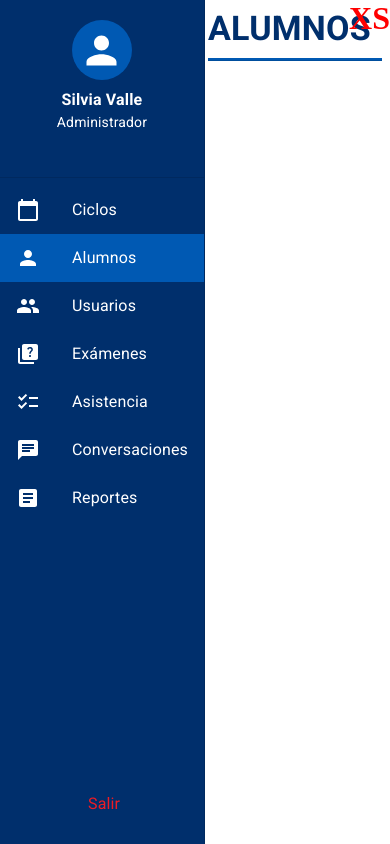
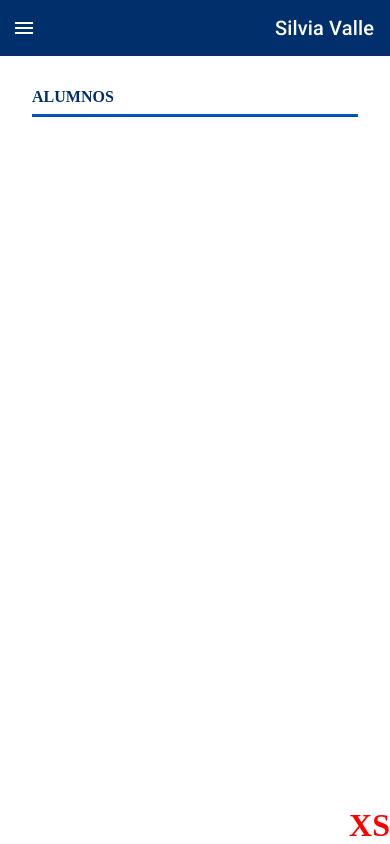
Before and after one commit to AntonyPalacios/PrismaFront, a React (Vite) app: page /login in a window 390 px wide. Both pictures are taken after a click on the button "LOGIN". Built offline with nearby package versions, Linux system fonts and the light colour scheme; some icons are missing.

Commit message:
responsive menu

```diff
--- a/src/PrismaApp.jsx
+++ b/src/PrismaApp.jsx
@@ -2,6 +2,7 @@ import {useEffect} from "react";
 import colors from "./assets/colors.js";
 import './styles/styles.css'
 import {AppRouter} from "./router/AppRouter.jsx";
+import {AppProvider} from "./context/AppProvider.jsx";
 
 export const PrismaApp = () => {
     useEffect(() => {
@@ -12,7 +13,9 @@ export const PrismaApp = () => {
     }, []);
     return (
         <>
-            <AppRouter></AppRouter>
+            <AppProvider>
+                <AppRouter/>
+            </AppProvider>
 
         </>
     );
--- a/src/assets/fakeData.jsx
+++ b/src/assets/fakeData.jsx
@@ -1,4 +1,4 @@
-import {Group, CalendarToday,Person, Quiz, Checklist, Chat, Article} from '@mui/icons-material';
+import {Group, CalendarToday, Person, Quiz, Checklist, Chat, Article} from '@mui/icons-material';
 
 
 export const menuItems = [
@@ -6,42 +6,50 @@ export const menuItems = [
         id: 1,
         label: 'Ciclos',
         path: '/cycles',
-        icon: <CalendarToday />,
+        icon: <CalendarToday/>,
     },
     {
         id: 2,
         label: 'Alumnos',
         path: '/students',
-        icon: <Person />,
+        icon: <Person/>,
     },
     {
         id: 3,
         label: 'Usuarios',
         path: '/users',
-        icon: <Group />,
+        icon: <Group/>,
     },
     {
         id: 4,
         label: 'Exámenes',
         path: '/exams',
-        icon: <Quiz />,
+        icon: <Quiz/>,
     },
     {
         id: 5,
         label: 'Asistencia',
         path: '/attendance',
-        icon: <Checklist />,
+        icon: <Checklist/>,
     },
     {
         id: 6,
         label: 'Conversaciones',
         path: '/talks',
-        icon: <Chat />,
+        icon: <Chat/>,
     },
     {
         id: 7,
         label: 'Reportes',
         path: '/reports',
-        icon: <Article />,
+        icon: <Article/>,
     }
 ];
+
+export const fakeUser = {
+    name: 'Silvia Valle',
+    roles: [
+        {id: 1, role: 'Administrador', current: true},
+        {id: 2, role: 'Tutor', current: false},
+    ]
+}
--- a/src/components/layout/Navbar.jsx
+++ b/src/components/layout/Navbar.jsx
@@ -1,4 +1,5 @@
 import * as React from 'react';
+import {useContext, useState} from 'react';
 import Drawer from '@mui/material/Drawer';
 import Toolbar from '@mui/material/Toolbar';
 import List from '@mui/material/List';
@@ -9,77 +10,67 @@ import ListItemIcon from '@mui/material/ListItemIcon';
 import ListItemText from '@mui/material/ListItemText';
 import Logout from '@mui/icons-material/Logout';
 import {menuItems} from "../../assets/fakeData.jsx";
-import {Avatar, Box, Typography} from "@mui/material";
+import {Menu} from '@mui/icons-material';
+import {Avatar, Box, IconButton, Typography} from "@mui/material";
 import {NavLink, useNavigate} from "react-router";
+import {AppContext} from "../../context/AppContext.jsx";
 
 const drawerWidth = 240;
 
 export const Navbar = () => {
+
+    const [mobileOpen, setMobileOpen] = useState(false);
+    const {isLargeScreen, user} = useContext(AppContext);
     const navigate = useNavigate();
-    const handleLogout = () =>{
-        navigate('/login',{
-            replace:true,
+
+    const handleLogout = () => {
+        navigate('/login', {
+            replace: true,
         });
     }
-    return (
-        <>
-            <Drawer
+
+    const handleDrawerToggle = () => {
+        setMobileOpen(!mobileOpen);
+    };
+
+    const drawerContent = (
+        <Box
             sx={{
-                    width: drawerWidth,
-                    flexShrink: 0,
-                    position: 'relative',
-                    '& .MuiDrawer-paper': {
-                        boxSizing: 'border-box',
-                        backgroundColor: 'primary.main',
+                height: '100%',
                 display: 'flex',
                 flexDirection: 'column',
                 justifyContent: 'space-between',
-                        height: '100vh',
-                    },
+                backgroundColor: 'primary.main',
             }}
-
-                variant="permanent"
-                anchor="left"
         >
             <Box>
-                    <Toolbar
-                        sx={{
-                            display: 'flex',
-                            flexDirection: 'column',
-                            justifyContent: 'space-between',
-                            margin: '10% auto',
-                        }}
-                    >
+                {isLargeScreen && <Toolbar sx={{flexDirection: 'column', alignItems: 'center', py: 2}}>
                     <Avatar sx={{backgroundColor: 'secondary.main', width: 60, height: 60, mb: 1}}/>
-                        <Typography variant="body1" sx={{fontWeight: 'bold', color:'white'}}>
-                            Silvia Valle
-                        </Typography>
-                        <Typography variant="body2" sx={{mb: 3, color: 'white'}}>
-                            Administrador
-                        </Typography>
-                    </Toolbar>
+                    <Typography variant="body1" fontWeight="bold" color="white">{user.name}</Typography>
+                    <Typography variant="body2" color="white" sx={{mb: 2}}>{user.roles.filter(role => role.current)[0].role}</Typography>
+                </Toolbar>}
                 <Divider/>
-                    <List>
+                <List sx={{ marginTop: !isLargeScreen? 10:0 }}>
                     {menuItems.map((item) => (
                         <ListItem key={item.id} disablePadding>
                             <ListItemButton
                                 component={NavLink}
                                 to={item.path}
+                                onClick={() => setMobileOpen(false)}
                                 sx={{
                                     '&.active': {
                                         backgroundColor: 'secondary.main',
-                                        }
+                                    },
                                 }}
                             >
-                                    <ListItemIcon sx={{color: 'white'}}>
-                                        {item.icon}
-                                    </ListItemIcon>
+                                <ListItemIcon sx={{color: 'white'}}>{item.icon}</ListItemIcon>
                                 <ListItemText primary={item.label} sx={{color: 'white'}}/>
                             </ListItemButton>
                         </ListItem>
                     ))}
                 </List>
             </Box>
+
             <Box sx={{p: 2}}>
                 <ListItem disablePadding onClick={handleLogout}>
                     <ListItemButton>
@@ -90,7 +81,64 @@ export const Navbar = () => {
                     </ListItemButton>
                 </ListItem>
             </Box>
+        </Box>
+    );
+    return (
+        <>
+            {/* Toolbar visible solo en pantallas pequeñas */}
+            {!isLargeScreen && (
+                <Toolbar
+                    sx={{
+                        position: 'fixed',
+                        top: 0,
+                        left: 0,
+                        right: 0,
+
+                        backgroundColor: 'primary.main',
+                        color: 'white',
+                        justifyContent: 'space-between',
+                    }}
+                >
+                    <IconButton sx={{color: 'white'}} edge="start" onClick={handleDrawerToggle}>
+                        <Menu/>
+                    </IconButton>
+                    <Typography variant="h6" noWrap component="div">
+                        Silvia Valle
+                    </Typography>
+                </Toolbar>
+            )}
+
+            {/* Drawer permanente en pantallas grandes */}
+            {isLargeScreen ? (
+                <Drawer
+                    variant="permanent"
+                    sx={{
+                        width: drawerWidth,
+                        flexShrink: 0,
+                        '& .MuiDrawer-paper': {
+                            width: drawerWidth,
+                            boxSizing: 'border-box',
+                        },
+                    }}
+                >
+                    {drawerContent}
                 </Drawer>
+            ) : (
+                <Drawer
+                    variant="temporary"
+                    open={mobileOpen}
+                    onClose={handleDrawerToggle}
+                    ModalProps={{keepMounted: true}}
+                    sx={{
+                        '& .MuiDrawer-paper': {
+                            width: drawerWidth,
+                            boxSizing: 'border-box',
+                        },
+                    }}
+                >
+                    {drawerContent}
+                </Drawer>
+            )}
         </>
     );
 };
--- /dev/null
+++ b/src/context/AppContext.jsx
@@ -0,0 +1,3 @@
+import {createContext} from "react";
+
+export const AppContext = createContext({});
--- /dev/null
+++ b/src/context/AppProvider.jsx
@@ -0,0 +1,17 @@
+import {AppContext} from "./AppContext.jsx";
+import {useMediaQuery, useTheme} from "@mui/material";
+import {useState} from "react";
+import {fakeUser} from "../assets/fakeData.jsx"
+
+export const AppProvider = ({children}) => {
+
+    const theme = useTheme();
+    const isLargeScreen = useMediaQuery(theme.breakpoints.up('lg'));
+
+    const [user, setUser] = useState(fakeUser);
+    return (
+        <AppContext.Provider value={{isLargeScreen, user, setUser}}>
+            {children}
+        </AppContext.Provider>
+    );
+};
--- a/src/router/PrismaRouter.jsx
+++ b/src/router/PrismaRouter.jsx
@@ -1,12 +1,15 @@
-import {Navigate, Route, Routes} from "react-router";
-import {LoginPage} from "../auth/pages/LoginPage.jsx";
+import {Route, Routes} from "react-router";
 import {StudentPage} from "../students/pages/StudentPage.jsx";
-import Sidebar from "../components/layout/Sidebar.jsx";
 import {UsersPage} from "../users/pages/UsersPage.jsx";
-import {Box, Grid} from "@mui/material";
+import {Box} from "@mui/material";
 import {Navbar} from "../components/layout/Navbar.jsx";
+import {useContext} from "react";
+import {AppContext} from "../context/AppContext.jsx";
 
+const drawerWidth = 240;
 export const PrismaRouter = () => {
+
+    const {isLargeScreen} = useContext(AppContext);
     return (
         <>
             <Navbar/>
@@ -14,9 +17,11 @@ export const PrismaRouter = () => {
                 component="main"
                 sx={{
                     flexGrow: 1,
-                    ml: '200px',
-
-                }}>
+                    ml: isLargeScreen ? `${drawerWidth}px` : 0,
+                    mt: isLargeScreen ? 0 : 8, // deja espacio si está el toolbar superior
+                    p: 3,
+                }}
+            >
 
                 <Routes>
                     <Route path="students" element={<StudentPage/>}/>
--- a/src/students/pages/StudentPage.jsx
+++ b/src/students/pages/StudentPage.jsx
@@ -1,12 +1,19 @@
 import {Grid} from "@mui/material";
 import {Title} from "../../components/ui/Title.jsx";
+import {useContext} from "react";
+import {AppContext} from "../../context/AppContext.jsx";
 
 export const StudentPage = () => {
+    const {isLargeScreen} = useContext(AppContext);
+    const variant = () =>{
+        return isLargeScreen? "h4":"h6"
+    }
+
     return (
         <Grid container>
             <Grid size={12}>
                 <Title
-                    variant="h4"
+                    variant={variant}
                 >Alumnos</Title>
             </Grid>
         </Grid>
--- a/src/styles/styles.css
+++ b/src/styles/styles.css
@@ -4,7 +4,7 @@ body::before {
     font-size: 2rem;
     font-weight: bold;
     position: fixed;
-    top: 0;
+    bottom: 0;
     right: 0;
 }
 
--- a/src/users/pages/UsersPage.jsx
+++ b/src/users/pages/UsersPage.jsx
@@ -2,13 +2,19 @@ import {Grid} from "@mui/material";
 import {Title} from '../../components/ui/Title.jsx'
 import {MyTable} from "../../components/ui/MyTable.jsx";
 import {MyButton} from "../../components/ui/MyButton.jsx";
+import {useContext} from "react";
+import {AppContext} from "../../context/AppContext.jsx";
 
 export const UsersPage = () => {
+    const {isLargeScreen} = useContext(AppContext);
+    const variant = () =>{
+        return isLargeScreen? "h4":"h6"
+    }
     return (
         <Grid container >
             <Grid size={12}>
                 <Title
-                    variant="h4"
+                    variant={variant}
                 >Usuarios</Title>
             </Grid>
             <Grid size={12} sx={{ marginTop:5, marginX:10}} >
```
Lines whose indentation alone changed are shown as unchanged.
